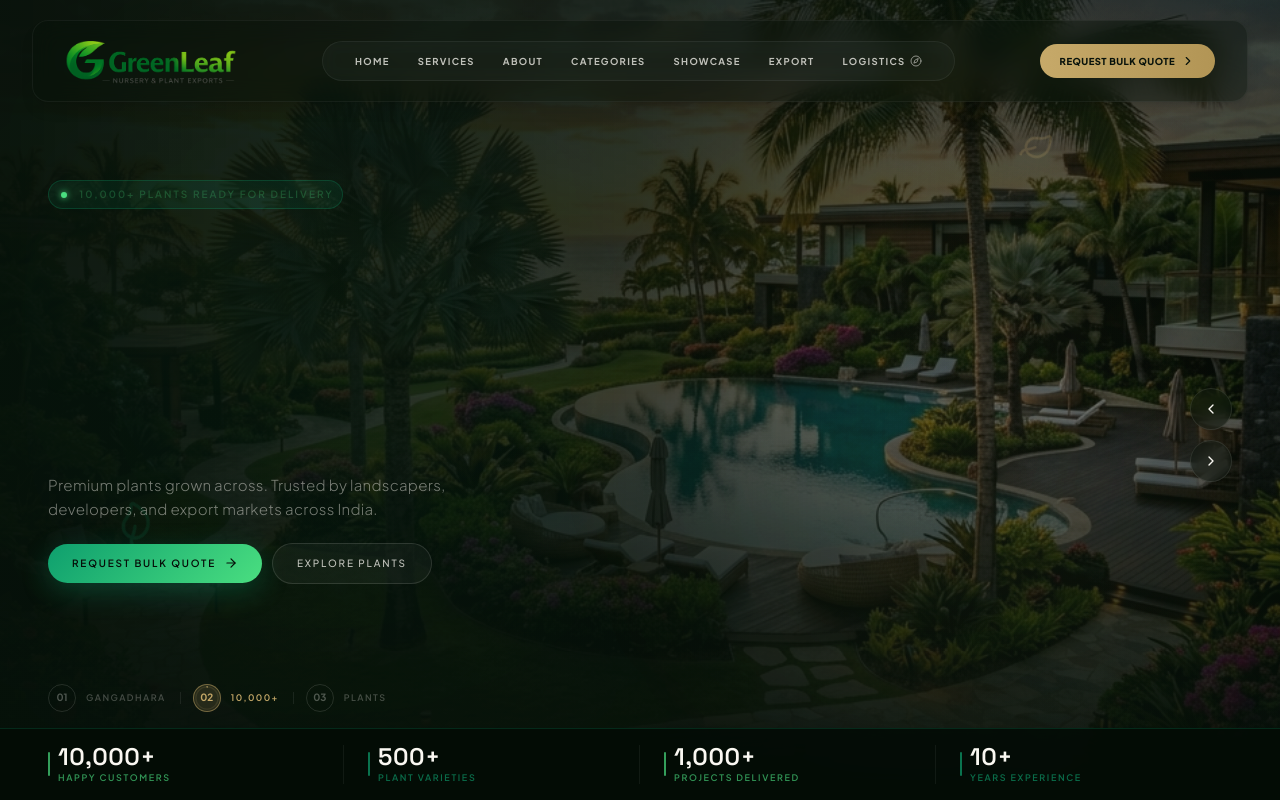
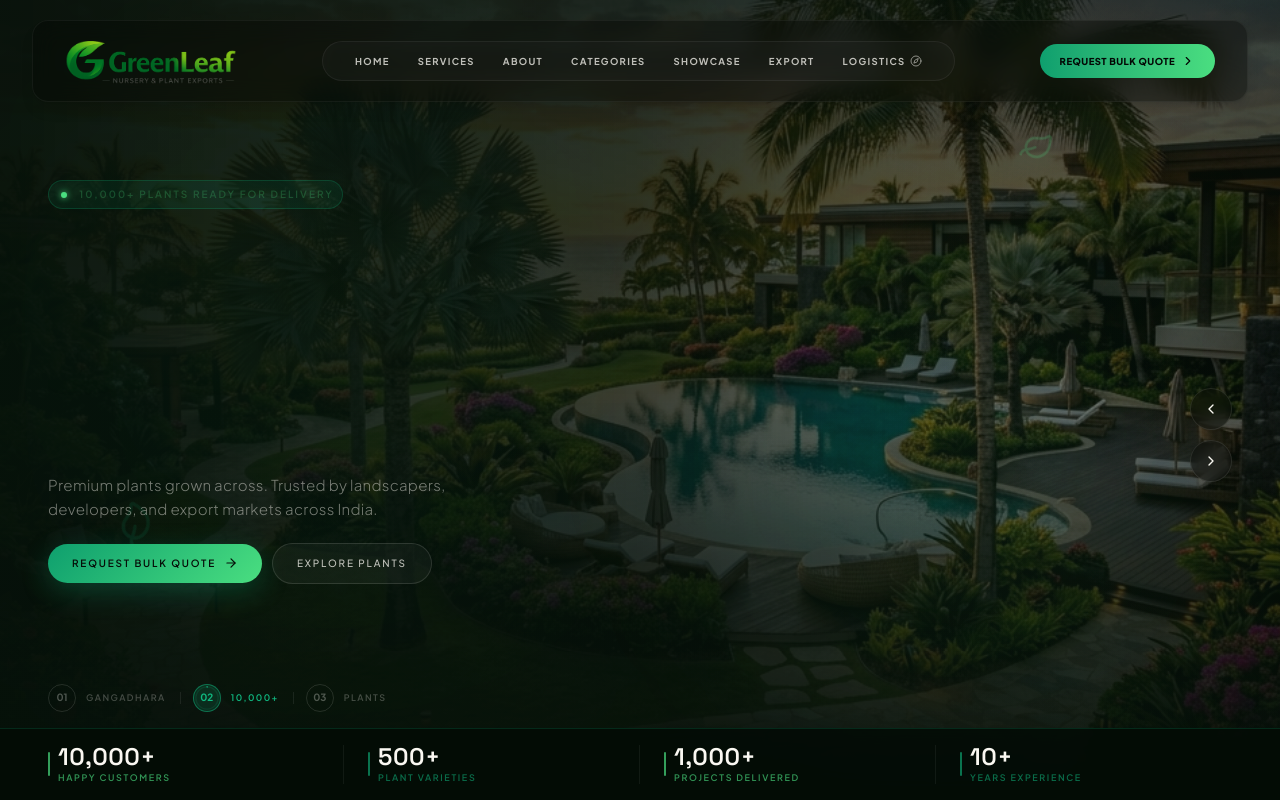
Before and after one commit to rameshnaiduayyala/nursery-website, a React (Vite) app: page / in a window 1280 px wide. Shown: the top 800 px of the page. Built offline with nearby package versions, Linux system fonts and the light colour scheme.

Commit message:
feat: add responsive hero slider, navigation, and global stylesheet to project

```diff
--- a/src/components/Hero.jsx
+++ b/src/components/Hero.jsx
@@ -110,12 +110,12 @@ export default function Hero({ onOpenQuote }) {
 
         {/* Ambient glows — organic depth */}
         <div className="absolute top-[10%] left-[5%] w-[40vw] h-[40vw] rounded-full bg-[#0E9F6E]/6 blur-[160px] pointer-events-none" />
-        <div className="absolute bottom-[20%] right-[10%] w-[30vw] h-[30vw] rounded-full bg-[#C6A969]/6 blur-[130px] pointer-events-none" />
+        <div className="absolute bottom-[20%] right-[10%] w-[30vw] h-[30vw] rounded-full bg-[#4ade80]/6 blur-[130px] pointer-events-none" />
       </div>
 
       {/* Floating Leaves */}
       <div className="absolute inset-0 pointer-events-none overflow-hidden z-10">
-        <Leaf className="absolute top-[18%] right-[18%] w-8 h-8 text-[#C6A969] animate-float-slow opacity-20 rotate-12" />
+        <Leaf className="absolute top-[18%] right-[18%] w-8 h-8 text-[#4ade80] animate-float-slow opacity-20 rotate-12" />
         <Leaf className="absolute bottom-[32%] left-[9%] w-10 h-10 text-[#0E9F6E] animate-float-medium opacity-12 -rotate-45" />
       </div>
 
@@ -126,14 +126,14 @@ export default function Hero({ onOpenQuote }) {
         <div className="absolute right-4 md:right-12 bottom-1/3 hidden md:flex flex-col space-y-2.5 z-30">
           <button
             onClick={handlePrev}
-            className="p-3 rounded-full border border-[#FAF8F2]/10 hover:border-[#C6A969]/60 bg-[#08120B]/40 hover:bg-[#C6A969] text-[#FAF8F2] hover:text-[#08120B] hover:scale-105 transition-all duration-300 cursor-pointer backdrop-blur-sm"
+            className="p-3 rounded-full border border-[#FAF8F2]/10 hover:border-[#10B981]/60 bg-[#030704]/40 hover:bg-[#10B981] text-[#FAF8F2] hover:text-[#030704] hover:scale-105 transition-all duration-300 cursor-pointer backdrop-blur-sm"
             aria-label="Previous slide"
           >
             <ChevronLeft className="w-4 h-4" />
           </button>
           <button
             onClick={handleNext}
-            className="p-3 rounded-full border border-[#FAF8F2]/10 hover:border-[#C6A969]/60 bg-[#08120B]/40 hover:bg-[#C6A969] text-[#FAF8F2] hover:text-[#08120B] hover:scale-105 transition-all duration-300 cursor-pointer backdrop-blur-sm"
+            className="p-3 rounded-full border border-[#FAF8F2]/10 hover:border-[#10B981]/60 bg-[#030704]/40 hover:bg-[#10B981] text-[#FAF8F2] hover:text-[#030704] hover:scale-105 transition-all duration-300 cursor-pointer backdrop-blur-sm"
             aria-label="Next slide"
           >
             <ChevronRight className="w-4 h-4" />
@@ -266,20 +266,20 @@ export default function Hero({ onOpenQuote }) {
               <div
                 className="relative flex items-center justify-center w-7 h-7 rounded-full text-[10px] font-bold transition-all duration-300"
                 style={{
-                  background: isActive ? 'rgba(198,169,105,0.15)' : 'transparent',
-                  border: isActive ? '1px solid rgba(198,169,105,0.5)' : '1px solid rgba(250,248,242,0.12)',
-                  color: isActive ? '#C6A969' : 'rgba(250,248,242,0.3)',
+                  background: isActive ? 'rgba(16,185,129,0.15)' : 'transparent',
+                  border: isActive ? '1px solid rgba(16,185,129,0.5)' : '1px solid rgba(250,248,242,0.12)',
+                  color: isActive ? '#10B981' : 'rgba(250,248,242,0.3)',
                 }}
               >
                 {String(idx + 1).padStart(2, '0')}
                 {/* Arc progress ring */}
                 {isActive && (
                   <svg className="absolute inset-0 w-full h-full -rotate-90" viewBox="0 0 28 28">
-                    <circle cx="14" cy="14" r="12" fill="none" stroke="rgba(198,169,105,0.12)" strokeWidth="1.5" />
+                    <circle cx="14" cy="14" r="12" fill="none" stroke="rgba(16,185,129,0.12)" strokeWidth="1.5" />
                     <circle
                       cx="14" cy="14" r="12"
                       fill="none"
-                      stroke="#C6A969"
+                      stroke="#10B981"
                       strokeWidth="1.5"
                       strokeLinecap="round"
                       strokeDasharray={`${2 * Math.PI * 12}`}
@@ -292,7 +292,7 @@ export default function Hero({ onOpenQuote }) {
               {/* Label */}
               <span
                 className="text-[9px] tracking-[0.16em] uppercase font-semibold transition-all duration-300 hidden sm:block"
-                style={{ color: isActive ? '#C6A969' : 'rgba(250,248,242,0.25)' }}
+                style={{ color: isActive ? '#10B981' : 'rgba(250,248,242,0.25)' }}
               >
                 {slide.lines[0].split(' ')[0]}
               </span>
--- a/src/components/Navbar.jsx
+++ b/src/components/Navbar.jsx
@@ -40,14 +40,14 @@ export default function Navbar({ onOpenQuote }) {
     <nav
       className={`fixed left-1/2 -translate-x-1/2 z-50 transition-all duration-500 max-w-7xl w-[calc(100%-2rem)] md:w-[calc(100%-4rem)] rounded-2xl ${
         scrolled
-          ? 'top-3 py-3 bg-[#08120B]/92 backdrop-blur-2xl border border-[#C6A969]/18 shadow-[0_20px_60px_0_rgba(8,18,11,0.7)]'
-          : 'top-5 py-4 bg-[#08120B]/35 backdrop-blur-md border border-white/5 shadow-lg'
+          ? 'top-3 py-3 bg-[#030704]/92 backdrop-blur-2xl border border-[#10B981]/18 shadow-[0_20px_60px_0_rgba(3,7,4,0.7)]'
+          : 'top-5 py-4 bg-[#030704]/35 backdrop-blur-md border border-white/5 shadow-lg'
       }`}
     >
-      {/* Scroll progress bar — ultra-thin, gold */}
+      {/* Scroll progress bar — ultra-thin, green */}
       <div className="absolute bottom-0 left-4 right-4 h-[1.5px] rounded-full overflow-hidden opacity-60">
         <div
-          className="h-full bg-gradient-to-r from-[#C6A969] via-[#FAF8F2] to-[#C6A969] transition-all duration-150 ease-out"
+          className="h-full bg-gradient-to-r from-[#10B981] via-[#FAF8F2] to-[#10B981] transition-all duration-150 ease-out"
           style={{ width: `${scrollProgress}%` }}
         />
       </div>
@@ -63,14 +63,14 @@ export default function Navbar({ onOpenQuote }) {
             />
           ) : (
             <>
-              <div className="relative flex items-center justify-center w-8 h-8 rounded-xl bg-gradient-to-tr from-[#C6A969] to-[#B29555] shadow-md shadow-[#C6A969]/20 group-hover:rotate-6 group-hover:shadow-[#C6A969]/40 transition-all duration-300">
-                <Leaf className="w-4 h-4 text-[#08120B]" />
+              <div className="relative flex items-center justify-center w-8 h-8 rounded-xl bg-gradient-to-tr from-[#10B981] to-[#0E9F6E] shadow-md shadow-[#10B981]/20 group-hover:rotate-6 group-hover:shadow-[#10B981]/40 transition-all duration-300">
+                <Leaf className="w-4 h-4 text-[#030704]" />
               </div>
               <div className="flex flex-col text-left">
-                <span className="font-display font-black text-sm md:text-[15px] tracking-tight text-[#FAF8F2] group-hover:text-[#C6A969] transition-colors duration-300 leading-none">
+                <span className="font-display font-black text-sm md:text-[15px] tracking-tight text-[#FAF8F2] group-hover:text-[#10B981] transition-colors duration-300 leading-none">
                   {companyDetails.name.toUpperCase()}
                 </span>
-                <span className="font-sans text-[7px] tracking-[0.28em] text-[#C6A969] font-bold uppercase leading-none mt-[3px]">
+                <span className="font-sans text-[7px] tracking-[0.28em] text-[#10B981] font-bold uppercase leading-none mt-[3px]">
                   {companyDetails.subtitle}
                 </span>
               </div>
@@ -90,8 +90,8 @@ export default function Navbar({ onOpenQuote }) {
                 href={getHref(item.href)}
                 className={`relative text-[9.5px] tracking-[0.14em] uppercase transition-all duration-250 font-bold px-3 py-1.5 rounded-full flex items-center gap-1 group ${
                   activeLink
-                    ? 'text-[#C6A969] bg-[#C6A969]/10'
-                    : 'text-[#FAF8F2]/75 hover:text-[#FAF8F2] hover:bg-[#FAF8F2]/5'
+                    ? 'text-[#10B981] bg-[#10B981]/8'
+                    : 'text-[#FAF8F2]/75 hover:text-[#10B981] hover:bg-[#10B981]/5'
                 }`}
               >
                 {item.name}
@@ -107,19 +107,19 @@ export default function Navbar({ onOpenQuote }) {
         <div className="hidden lg:flex items-center flex-shrink-0">
           <button
             onClick={onOpenQuote}
-            className="relative px-5 py-2.5 rounded-full overflow-hidden text-[9.5px] uppercase tracking-wider font-extrabold text-[#08120B] bg-gradient-to-r from-[#C6A969] to-[#B29555] hover:shadow-[0_8px_24px_rgba(198,169,105,0.3)] hover:scale-[1.04] transition-all duration-300 flex items-center gap-1.5 cursor-pointer btn-press"
+            className="relative px-5 py-2.5 rounded-full overflow-hidden text-[9.5px] uppercase tracking-wider font-extrabold text-[#030704] bg-gradient-to-r from-[#0E9F6E] to-[#4ade80] hover:shadow-[0_8px_24px_rgba(74,222,128,0.3)] hover:scale-[1.04] transition-all duration-300 flex items-center gap-1.5 cursor-pointer btn-press"
           >
             {/* Sheen overlay */}
             <span className="absolute inset-0 bg-gradient-to-r from-transparent via-white/15 to-transparent opacity-0 hover:opacity-100 transition-opacity duration-300 -skew-x-12" />
             <span className="relative">Request Bulk Quote</span>
-            <ChevronRight className="w-3.5 h-3.5 text-[#08120B] relative" />
+            <ChevronRight className="w-3.5 h-3.5 text-[#030704] relative" />
           </button>
         </div>
 
         {/* Mobile Menu Toggle */}
         <button
           onClick={() => setMobileMenuOpen(!mobileMenuOpen)}
-          className="lg:hidden p-2 text-[#FAF8F2] focus:outline-none hover:text-[#C6A969] transition-colors cursor-pointer"
+          className="lg:hidden p-2 text-[#FAF8F2] focus:outline-none hover:text-[#10B981] transition-colors cursor-pointer"
           aria-label="Toggle menu"
         >
           {mobileMenuOpen ? <X className="w-5 h-5" /> : <Menu className="w-5 h-5" />}
@@ -128,7 +128,7 @@ export default function Navbar({ onOpenQuote }) {
 
       {/* Mobile Drawer */}
       <div
-        className={`absolute left-0 w-full bg-[#08120B]/98 border border-[#C6A969]/20 rounded-2xl mt-3 backdrop-blur-2xl lg:hidden transition-all duration-400 ease-in-out origin-top overflow-y-auto max-h-[78vh] ${
+        className={`absolute left-0 w-full bg-[#030704]/98 border border-[#10B981]/20 rounded-2xl mt-3 backdrop-blur-2xl lg:hidden transition-all duration-400 ease-in-out origin-top overflow-y-auto max-h-[78vh] ${
           mobileMenuOpen ? 'opacity-100 scale-y-100 pointer-events-auto' : 'opacity-0 scale-y-0 pointer-events-none'
         }`}
       >
@@ -139,11 +139,11 @@ export default function Navbar({ onOpenQuote }) {
                 key={item.name}
                 href={getHref(item.href)}
                 onClick={() => setMobileMenuOpen(false)}
-                className="flex items-center justify-between py-3 px-4 rounded-xl text-[13px] font-display font-semibold text-[#FAF8F2]/90 hover:text-[#C6A969] hover:bg-[#C6A969]/5 transition-all duration-200"
+                className="flex items-center justify-between py-3 px-4 rounded-xl text-[13px] font-display font-semibold text-[#FAF8F2]/90 hover:text-[#10B981] hover:bg-[#10B981]/5 transition-all duration-200"
                 style={{ animationDelay: `${i * 40}ms` }}
               >
                 <span>{item.name}</span>
-                <ChevronRight className="w-4 h-4 text-[#C6A969]/30" />
+                <ChevronRight className="w-4 h-4 text-[#10B981]/30" />
               </a>
             ))}
           </div>
@@ -153,10 +153,10 @@ export default function Navbar({ onOpenQuote }) {
                 setMobileMenuOpen(false);
                 onOpenQuote();
               }}
-              className="w-full py-3.5 text-center rounded-xl bg-gradient-to-r from-[#C6A969] to-[#B29555] text-[#08120B] font-bold text-xs uppercase tracking-wider shadow-lg flex items-center justify-center gap-2 cursor-pointer btn-press"
+              className="w-full py-3.5 text-center rounded-xl bg-gradient-to-r from-[#0E9F6E] to-[#4ade80] text-[#030704] font-bold text-xs uppercase tracking-wider shadow-lg flex items-center justify-center gap-2 cursor-pointer btn-press"
             >
               Request Bulk Quote
-              <ChevronRight className="w-4 h-4 text-[#08120B]" />
+              <ChevronRight className="w-4 h-4 text-[#030704]" />
             </button>
           </div>
         </div>
--- a/src/index.css
+++ b/src/index.css
@@ -4,17 +4,17 @@
   --font-sans: 'Plus Jakarta Sans', sans-serif;
   --font-display: 'Space Grotesk', sans-serif;
 
-  --color-forest-black: #08120B;
+  --color-forest-black: #030704;
   --color-emerald-green: #0E9F6E;
-  --color-luxury-gold: #C6A969;
-  --color-luxury-gold-deep: #B29555;
+  --color-luxury-gold: #10B981;
+  --color-luxury-gold-deep: #0E9F6E;
   --color-warm-ivory: #FAF8F2;
   --color-stone-gray: #E8E6DF;
 
-  --shadow-glass: 0 8px 32px 0 rgba(8, 18, 11, 0.45);
-  --shadow-glass-light: 0 4px 24px 0 rgba(8, 18, 11, 0.06);
-  --shadow-gold-glow: 0 0 40px 0 rgba(198, 169, 105, 0.12);
-  --shadow-card: 0 2px 16px rgba(8, 18, 11, 0.08), 0 1px 4px rgba(8, 18, 11, 0.06);
+  --shadow-glass: 0 8px 32px 0 rgba(3, 7, 4, 0.45);
+  --shadow-glass-light: 0 4px 24px 0 rgba(3, 7, 4, 0.06);
+  --shadow-gold-glow: 0 0 40px 0 rgba(16, 185, 129, 0.12);
+  --shadow-card: 0 2px 16px rgba(3, 7, 4, 0.08), 0 1px 4px rgba(3, 7, 4, 0.06);
 }
 
 /* Custom Base Styles */
@@ -60,29 +60,29 @@ body {
 }
 
 ::-webkit-scrollbar-track {
-  background: #08120B;
+  background: #030704;
 }
 
 ::-webkit-scrollbar-thumb {
-  background: linear-gradient(180deg, #C6A969, #B29555);
+  background: linear-gradient(180deg, #10B981, #0E9F6E);
   border-radius: 99px;
 }
 
 ::-webkit-scrollbar-thumb:hover {
-  background: #C6A969;
+  background: #10B981;
 }
 
 /* Selection highlight */
 ::selection {
-  background: #C6A969;
-  color: #08120B;
+  background: #10B981;
+  color: #030704;
 }
 
 /* Trailing Custom Cursor Classes (Awwwards Style) */
 .custom-cursor {
   width: 24px;
   height: 24px;
-  border: 1.5px solid #C6A969;
+  border: 1.5px solid #10B981;
   border-radius: 50%;
   position: fixed;
   transform: translate(-50%, -50%);
@@ -95,7 +95,7 @@ body {
 .custom-cursor-dot {
   width: 5px;
   height: 5px;
-  background-color: #C6A969;
+  background-color: #10B981;
   border-radius: 50%;
   position: fixed;
   transform: translate(-50%, -50%);
```
